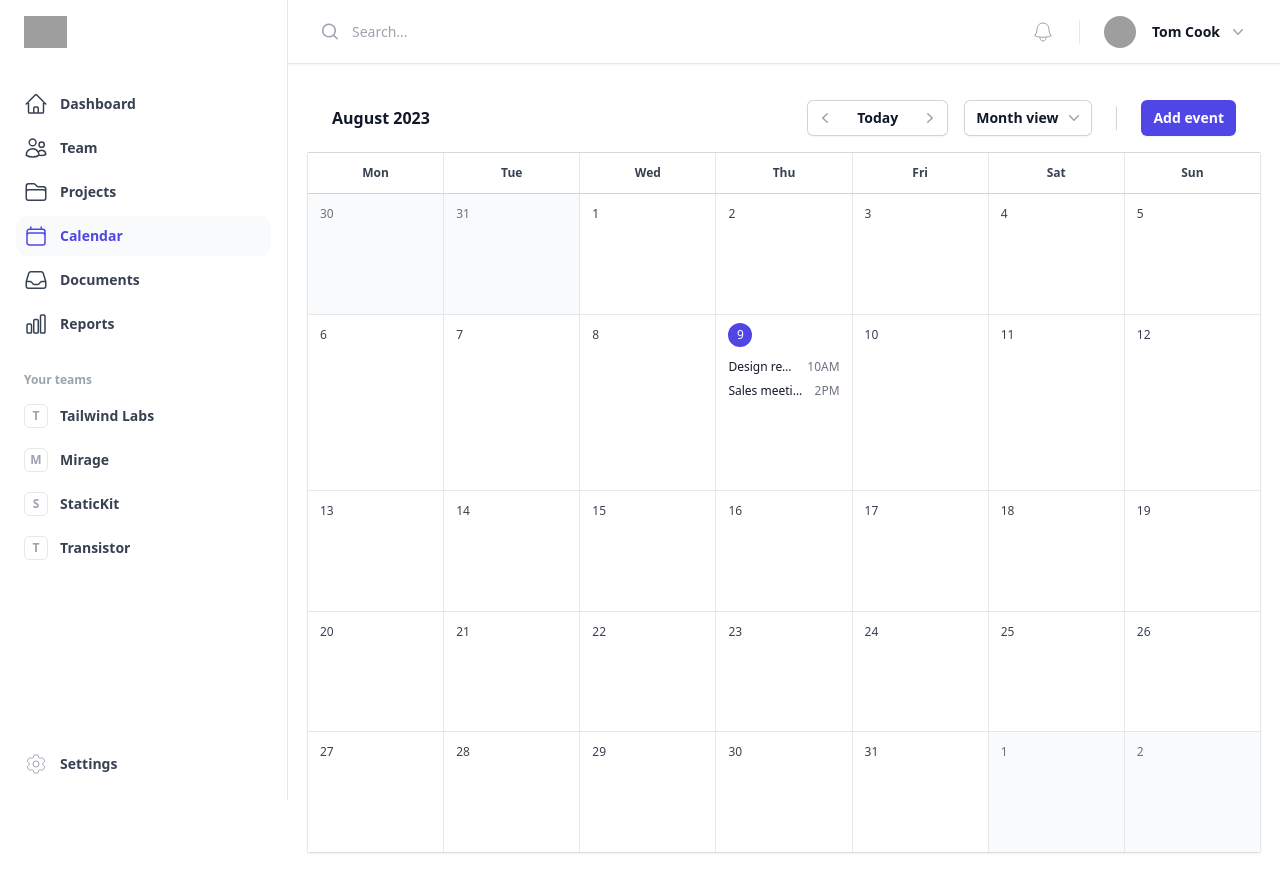
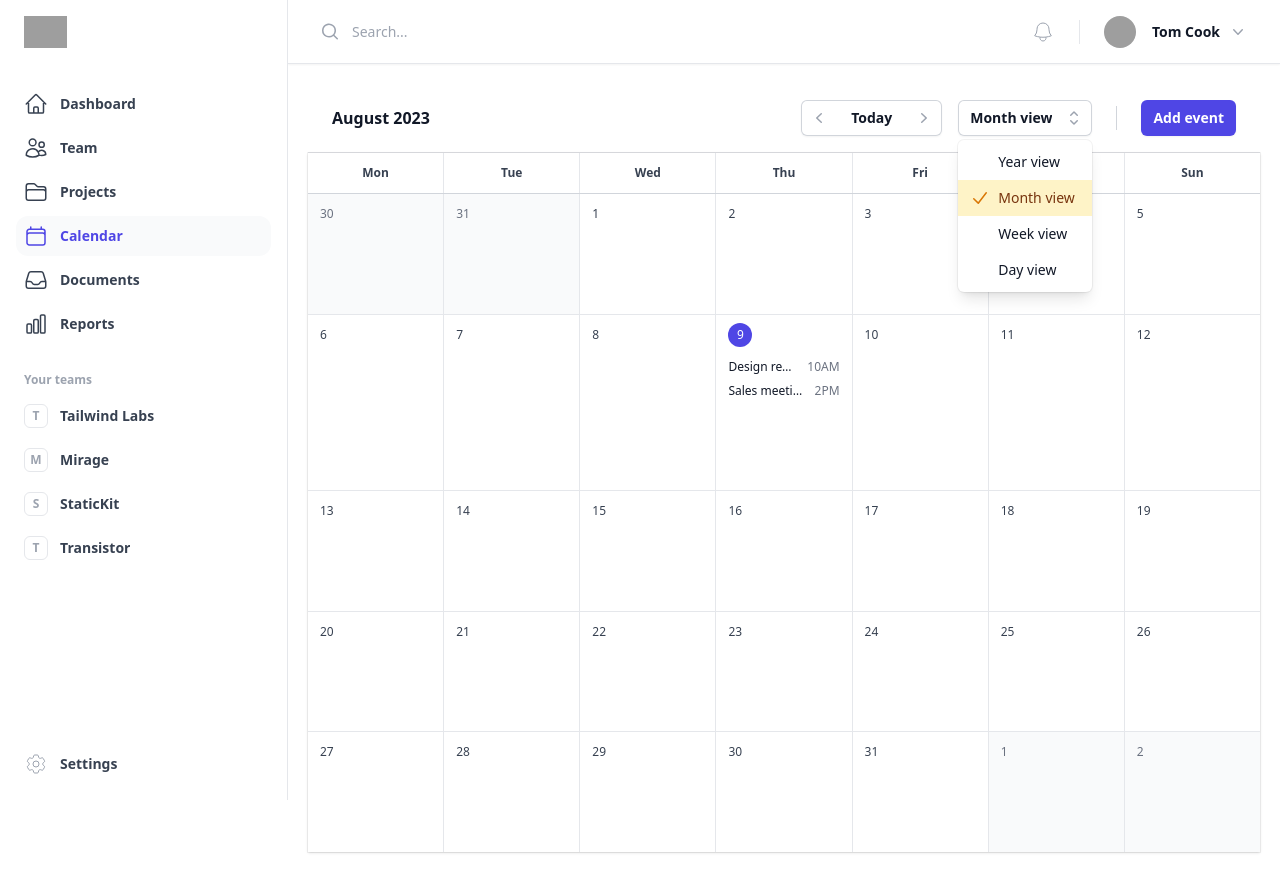
Before and after one commit to Waheed4719/Rocket-rails, a Nuxt app: page /calendar in a window 1280 px wide. Both pictures are taken after a click on the button "Month view". Built offline with nearby package versions, Linux system fonts and the light colour scheme; grey boxes are pictures that could not be loaded; a web font is replaced by a local one.

Commit message:
Add listbox component

```diff
--- a/components/Calendar/Calendar.vue
+++ b/components/Calendar/Calendar.vue
@@ -83,10 +83,10 @@
       </div>
       <div class="ard arm cex cux">
         <ol class="relativex aca adb ado bg-white avv bbd bbo bbt bdq">
-          <li class="bqb flex aqo aub bgn bic">
+          <li v-for="event in events" :key="event.date" class="bqb flex aqo aub bgn bic">
             <div class="ui">
               <p class="awb axq">Maple syrup museum</p>
-              <time datetime="2022-01-22T15:00" class="kw flex yu axo">
+              <time :datetime="event.date" class="kw flex yu axo">
                 <svg
                   xmlns="http://www.w3.org/2000/svg"
                   viewBox="0 0 20 20"
@@ -98,7 +98,7 @@
                     d="M10 18a8 8 0 100-16 8 8 0 000 16zm.75-13a.75.75 0 00-1.5 0v5c0 .414.336.75.75.75h4a.75.75 0 000-1.5h-3.25V5z"
                     clip-rule="evenodd"></path>
                 </svg>
-                3PM
+                {{ formatTime(event.date) }}
               </time>
             </div>
             <a
@@ -106,31 +106,6 @@
               class="ju uj acy adp bg-white px-3 py-2 awb axq bas bbi bbo bbs bca blw bmt brx">
               Edit
               <span class="t">, Maple syrup museum</span>
-            </a>
-          </li>
-          <li class="bqb flex aqo aub bgn bic">
-            <div class="ui">
-              <p class="awb axq">Hockey game</p>
-              <time datetime="2022-01-22T19:00" class="kw flex yu axo">
-                <svg
-                  xmlns="http://www.w3.org/2000/svg"
-                  viewBox="0 0 20 20"
-                  fill="currentColor"
-                  aria-hidden="true"
-                  class="kh nu rw axk">
-                  <path
-                    fill-rule="evenodd"
-                    d="M10 18a8 8 0 100-16 8 8 0 000 16zm.75-13a.75.75 0 00-1.5 0v5c0 .414.336.75.75.75h4a.75.75 0 000-1.5h-3.25V5z"
-                    clip-rule="evenodd"></path>
-                </svg>
-                7PM
-              </time>
-            </div>
-            <a
-              href="#"
-              class="ju uj acy adp bg-white px-3 py-2 awb axq bas bbi bbo bbs bca blw bmt brx">
-              Edit
-              <span class="t">, Hockey game</span>
             </a>
           </li>
         </ol>
@@ -172,6 +147,17 @@ const {
   currentFormattedDate,
 } = toRefs(state);
 
+// write the dates in iso format
+const events = [
+  {
+    date: '2022-01-22T15:00', // '2022-01-22T15:00
+    title: 'Maple syrup museum',
+  },
+  {
+    date: '2022-01-22T19:00', // '2022-01-22T19:00
+    title: 'Hockey game',
+  }
+]
 const gridStyle = {
   computed: () => {
     return {
@@ -182,6 +168,15 @@ const gridStyle = {
     };
   },
 };
+
+const formatTime = (date: string) => {
+  const time = new Date(date);
+  return time.toLocaleTimeString('en-US', {
+    hour: 'numeric',
+    minute: 'numeric',
+    hour12: true,
+  });
+}
 </script>
 <style lang="css">
 @import '~/assets/css/calendar.css';
--- a/components/Calendar/Header.vue
+++ b/components/Calendar/Header.vue
@@ -1,8 +1,9 @@
 <template>
   <header
-    class="bg-white flex items-center justify-between border-b afp px-6 py-4 cxn">
+    class="bg-white flex items-center justify-between border-b afp px-6 py-4 cxn"
+  >
     <h1 class="avt awb awk axq">
-      <time datetime="2022-01">{{ currentMonth + ' ' + currentYear }}</time>
+      <time datetime="2022-01">{{ currentMonth + " " + currentYear }}</time>
     </h1>
     <div class="flex items-center">
       <div class="ab flex items-center adp alj bbi cmx">
@@ -10,92 +11,105 @@
         <button
           @click="prevMonth"
           type="button"
-          class="flex items-center yz ady arq ath atz axk bks bmb clt coi cpw">
+          class="flex items-center yz ady arq ath atz axk bks bmb clt coi cpw"
+        >
           <span class="t">Previous month</span>
           <svg
             xmlns="http://www.w3.org/2000/svg"
             viewBox="0 0 20 20"
             fill="currentColor"
             aria-hidden="true"
-            class="nu rw">
+            class="nu rw"
+          >
             <path
               fill-rule="evenodd"
               d="M12.79 5.23a.75.75 0 01-.02 1.06L8.832 10l3.938 3.71a.75.75 0 11-1.04 1.08l-4.5-4.25a.75.75 0 010-1.08l4.5-4.25a.75.75 0 011.06.02z"
-              clip-rule="evenodd"></path>
+              clip-rule="evenodd"
+            ></path>
           </svg>
         </button>
         <button
           @click="getToday"
           type="button"
-          class="ly arb avv awb axq bic bmb ckz">
+          class="ly arb avv awb axq bic bmb ckz"
+        >
           Today
         </button>
         <span class="ab gb nu tj aih clg"></span>
         <button
           @click="nextMonth"
           type="button"
-          class="flex items-center yz aec arq ati atx axk bks bmb clt coi cpw">
+          class="flex items-center yz aec arq ati atx axk bks bmb clt coi cpw"
+        >
           <span class="t">Next month</span>
           <svg
             xmlns="http://www.w3.org/2000/svg"
             viewBox="0 0 20 20"
             fill="currentColor"
             aria-hidden="true"
-            class="nu rw">
+            class="nu rw"
+          >
             <path
               fill-rule="evenodd"
               d="M7.21 14.77a.75.75 0 01.02-1.06L11.168 10 7.23 6.29a.75.75 0 111.04-1.08l4.5 4.25a.75.75 0 010 1.08l-4.5 4.25a.75.75 0 01-1.06-.02z"
-              clip-rule="evenodd"></path>
+              clip-rule="evenodd"
+            ></path>
           </svg>
         </button>
       </div>
       <div class="ly ckm clc cmv">
-        <div class="ab" data-headlessui-state="">
-          <button
+        <div class="ab">
+          <!-- <button
             type="button"
             class="flex items-center zt adp alj ara arq avv awb axq bbi bbo bbs bca bic"
             id="headlessui-menu-button-1"
             aria-haspopup="menu"
-            aria-expanded="faflexe"
-            data-headlessui-state="">
+            aria-expanded="false"
+          >
             Month view
             <svg
               xmlns="http://www.w3.org/2000/svg"
               viewBox="0 0 20 20"
               fill="currentColor"
               aria-hidden="true"
-              class="hy nu rw axk">
+              class="hy nu rw axk"
+            >
               <path
                 fill-rule="evenodd"
                 d="M5.23 7.21a.75.75 0 011.06.02L10 11.168l3.71-3.938a.75.75 0 111.08 1.04l-4.25 4.5a.75.75 0 01-1.08 0l-4.25-4.5a.75.75 0 01.02-1.06z"
-                clip-rule="evenodd"></path>
+                clip-rule="evenodd"
+              ></path>
             </svg>
-          </button>
+          </button> -->
+          <Listbox :options="options" :selectedOption="selectedOption" @update:selectedOption="updateSelectedOption"/>
         </div>
         <div class="ju nx tj aih"></div>
         <button
           type="button"
-          class="ju adp bg-primaryColor ara arq avv awb bac bbi bin bot bou bow bpf">
+          class="ju adp bg-primaryColor ara arq avv awb bac bbi bin bot bou bow bpf"
+        >
           Add event
         </button>
       </div>
-      <div class="ab ju clg" data-headlessui-state="">
+      <div class="ab ju clg">
         <button
           class="fv flex items-center adn aeu agt aql axk bks"
           id="headlessui-menu-button-2"
           type="button"
           aria-haspopup="menu"
-          aria-expanded="faflexe"
-          data-headlessui-state="">
+          aria-expanded="false"
+        >
           <span class="t">Open menu</span>
           <svg
             xmlns="http://www.w3.org/2000/svg"
             viewBox="0 0 20 20"
             fill="currentColor"
             aria-hidden="true"
-            class="nu rw">
+            class="nu rw"
+          >
             <path
-              d="M3 10a1.5 1.5 0 113 0 1.5 1.5 0 01-3 0zM8.5 10a1.5 1.5 0 113 0 1.5 1.5 0 01-3 0zM15.5 8.5a1.5 1.5 0 100 3 1.5 1.5 0 000-3z"></path>
+              d="M3 10a1.5 1.5 0 113 0 1.5 1.5 0 01-3 0zM8.5 10a1.5 1.5 0 113 0 1.5 1.5 0 01-3 0zM15.5 8.5a1.5 1.5 0 100 3 1.5 1.5 0 000-3z"
+            ></path>
           </svg>
         </button>
       </div>
@@ -104,9 +118,10 @@
 </template>
 
 <script setup lang="ts">
-import { defineComponent } from 'vue';
+import { defineComponent, ref} from "vue";
+import Listbox from "@/components/Listbox.vue";
 defineComponent({
-  name: 'CalendarHeader',
+  name: "CalendarHeader",
 });
 defineProps({
   currentMonth: String,
@@ -114,20 +129,45 @@ defineProps({
 });
 
 const emits = defineEmits<{
-  (e: 'prevMonth'): void;
-  (e: 'nextMonth'): void;
-  (e: 'getToday'): void;
+  (e: "prevMonth"): void;
+  (e: "nextMonth"): void;
+  (e: "getToday"): void;
 }>();
 
 const prevMonth = () => {
-  emits('prevMonth');
+  emits("prevMonth");
 };
 
 const nextMonth = () => {
-  emits('nextMonth');
+  emits("nextMonth");
 };
 
 const getToday = () => {
-  emits('getToday');
+  emits("getToday");
 };
+
+const options = [
+  {
+    label: "Year view",
+    value: "year",
+  },
+  {
+    label: "Month view",
+    value: "month",
+  },
+  {
+    label: "Week view",
+    value: "week",
+  },
+  {
+    label: "Day view",
+    value: "day",
+  }
+]
+
+const selectedOption = ref(options[1]);
+
+const updateSelectedOption = (option: any) => {
+  selectedOption.value = option;
+}
 </script>
--- /dev/null
+++ b/components/Listbox.vue
@@ -0,0 +1,98 @@
+<template>
+  <Listbox v-model="selectedOption">
+    <ListboxButton
+      type="button"
+      class="flex items-center gap-x-3 rounded-md alj px-3 py-2 text-sm font-semibold axq bbi bbo bbs bca bic pr-[40px]"
+      id="headlessui-menu-button-1"
+      aria-haspopup="menu"
+      aria-expanded="false"
+    >
+      <span class="block truncate">{{ selectedOption.label }}</span>
+      <span
+        class="pointer-events-none absolute inset-y-0 right-0 flex items-center pr-2"
+      >
+        <ChevronUpDownIcon class="h-5 w-5 text-gray-400" aria-hidden="true" />
+      </span>
+    </ListboxButton>
+
+    <transition
+      leave-active-class="transition duration-100 ease-in"
+      leave-from-class="opacity-100"
+      leave-to-class="opacity-0"
+    >
+      <ListboxOptions
+        class="min-w-fit z-10 absolute mt-1 max-h-60 w-full overflow-auto rounded-md bg-white py-1 text-base shadow-lg ring-1 ring-black ring-opacity-5 focus:outline-none sm:text-sm"
+      >
+        <ListboxOption
+          v-slot="{ selected, active }"
+          v-for="option in options"
+          :key="option.value"
+          :value="option"
+          as="template"
+          @click="handleClick(option)"
+        >
+          <li
+            :class="[
+              active
+                ? 'bg-amber-100 text-amber-900'
+                : 'text-gray-900',
+              'relative cursor-default select-none py-2 pl-10 pr-4',
+            ]"
+          >
+            <span
+              :class="[
+                selected ? 'font-medium' : 'font-normal',
+                'block truncate',
+              ]"
+              >{{ option.label }}</span
+            >
+            <span
+              v-if="selected"
+              class="absolute inset-y-0 left-0 flex items-center pl-3 text-amber-600"
+            >
+              <CheckIcon class="h-5 w-5" aria-hidden="true" />
+            </span>
+          </li>
+        </ListboxOption>
+      </ListboxOptions>
+    </transition>
+  </Listbox>
+</template>
+
+<script setup lang="ts">
+import { ref } from "vue";
+import {
+  Listbox,
+  ListboxLabel,
+  ListboxButton,
+  ListboxOptions,
+  ListboxOption,
+} from "@headlessui/vue";
+import { CheckIcon, ChevronUpDownIcon } from "@heroicons/vue/20/solid";
+
+type Option = {
+  label: string;
+  value: string; // Use lowercase 'string' here
+};
+
+const props = defineProps({
+  options: {
+    type: Array as () => Option[],
+    required: true,
+  },
+  selectedOption: {
+    type: Object as () => Option,
+    required: true,
+  },
+});
+
+const {selectedOption, options} = props
+
+const emits = defineEmits<{
+  (e: "update:selectedOption", option: Option): void;
+}>();
+
+const handleClick = (option: Option) => {
+  emits("update:selectedOption", option);
+};
+</script>
```
